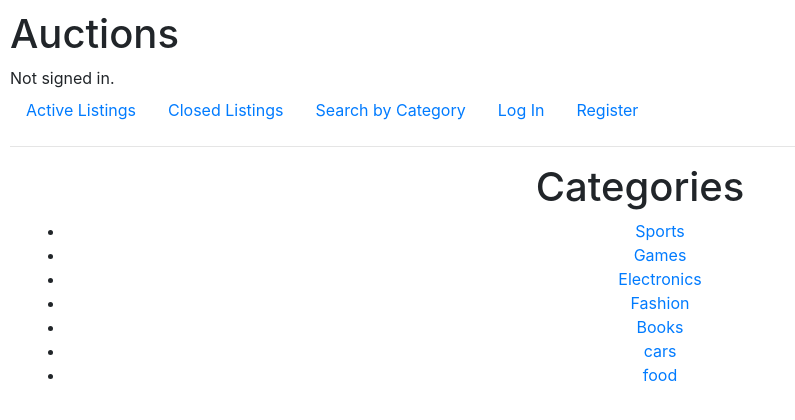
After one commit to WladRamos/HarvardX-CS50W-Projects, a Django app: page /categories/ in a window 1280 px wide. The commit adds this page. Shown: the top 420 px of the page, without its empty margins (0-795 px from the left). Run offline with Django 3.2, Linux system fonts and the light colour scheme; data comes from the database, SQL or seed files in the repository; some libraries are stand-ins or nearby versions.

Commit message:
Fim das implementações, inicio do design

```diff
--- /dev/null
+++ b/Projects/commerce/auctions/templates/auctions/categories.html
@@ -0,0 +1,15 @@
+{% extends 'auctions/layout.html' %}
+
+{% block body %}
+<div class="container-fluid text-center">
+    <h1>Categories</h1>
+
+    <ul>
+        {% for category in categories %}
+            <li>
+                <a href="{% url 'category_listings' category.id %}">{{ category.category_name }}</a>
+            </li>
+        {% endfor %}
+    </ul>
+</div>
+{% endblock %}
--- a/Projects/commerce/auctions/templates/auctions/layout.html
+++ b/Projects/commerce/auctions/templates/auctions/layout.html
@@ -28,6 +28,9 @@
             <li class="nav-item">
                 <a class="nav-link" href="{% url 'closed_listings' %}">Closed Listings</a>
             </li>
+            <li class="nav-item">
+                <a class="nav-link" href="{% url 'categories' %}">Search by Category</a>
+            </li>
             {% if user.is_authenticated %}
                 <li class="nav-item">
                     <a class="nav-link" href="{% url 'watchlist_page' %}">Your Watchlist</a>
--- a/Projects/commerce/auctions/urls.py
+++ b/Projects/commerce/auctions/urls.py
@@ -14,5 +14,7 @@ urlpatterns = [
     path("watchlist_page", views.watchlist_page, name="watchlist_page"),
     path("make_bid/<int:listing_id>/", views.make_bid, name='make_bid'),
     path("close_auction/<int:listing_id>/", views.close_auction, name="close_auction"),
-    path("comments/<int:listing_id>/", views.comments, name="comments")
+    path("comments/<int:listing_id>/", views.comments, name="comments"),
+    path('categories/', views.categories, name='categories'),
+    path('categories/<int:category_id>/', views.category_listings, name='category_listings'),
 ]
--- a/Projects/commerce/auctions/views.py
+++ b/Projects/commerce/auctions/views.py
@@ -1,10 +1,9 @@
 from django.contrib.auth import authenticate, login, logout
 from django.db import IntegrityError
-from django.http import HttpResponse, HttpResponseRedirect
+from django.http import HttpResponseRedirect
 from django.shortcuts import render
 from django.urls import reverse
-from .models import Category, Listing, Watchlist, Bid, Comment
-from .models import User
+from .models import Category, Listing, Watchlist, Bid, Comment, User
 from django.contrib.auth.decorators import login_required
 
 def index(request):
@@ -187,3 +186,12 @@ def comments(request, listing_id):
             new_comment = Comment.objects.create(author=request.user, listing=listing, comment=comment)
             new_comment.save()
     return HttpResponseRedirect(reverse('listing', args=[listing_id]))
+
+def categories(request):
+    categories = Category.objects.all()
+    return render(request, "auctions/categories.html", {"categories": categories})
+
+def category_listings(request, category_id):
+    category = Category.objects.get(pk=category_id)
+    listings = Listing.objects.filter(category=category, status=True)
+    return render(request, "auctions/category_listings.html", {"category": category, "listings": listings})
```
Also changed, not shown: Projects/commerce/auctions/templates/auctions/category_listings.html (added, +17 -0 lines).
